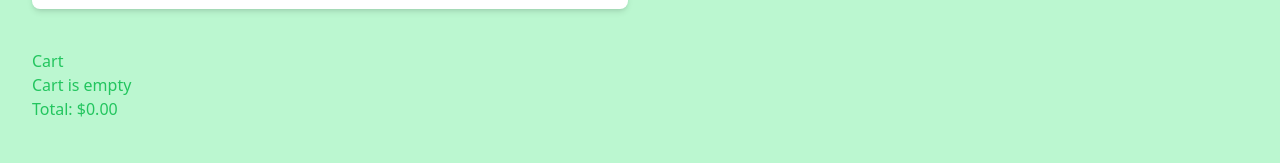
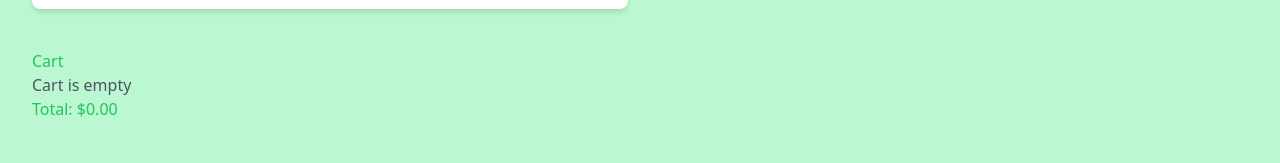
Before and after one commit to nietiene/React-Projects, a React (Vite) app: page / in a window 1280 px wide. Shown: the part 439-602 px from the top of the page. Built offline with nearby package versions, Linux system fonts and the light colour scheme.

Commit message:
React js project with styling

```diff
--- a/src/Shopping-Cart/Shopping.jsx
+++ b/src/Shopping-Cart/Shopping.jsx
@@ -50,8 +50,8 @@ function Shopping (){
             ))}
     </div>
             <h3 className="mt-10">Cart</h3>
-            {cart.length === 0 && <p>Cart is empty</p>}
-            <ul>
+            {cart.length === 0 && <p className="text-gray-600">Cart is empty</p>}
+            <ul className="space-y-6">
                 {cart.map(item =>
                     <li key={item.id}>
                         {item.name} X {item.qty} - ${item.price * item.qty}
```
